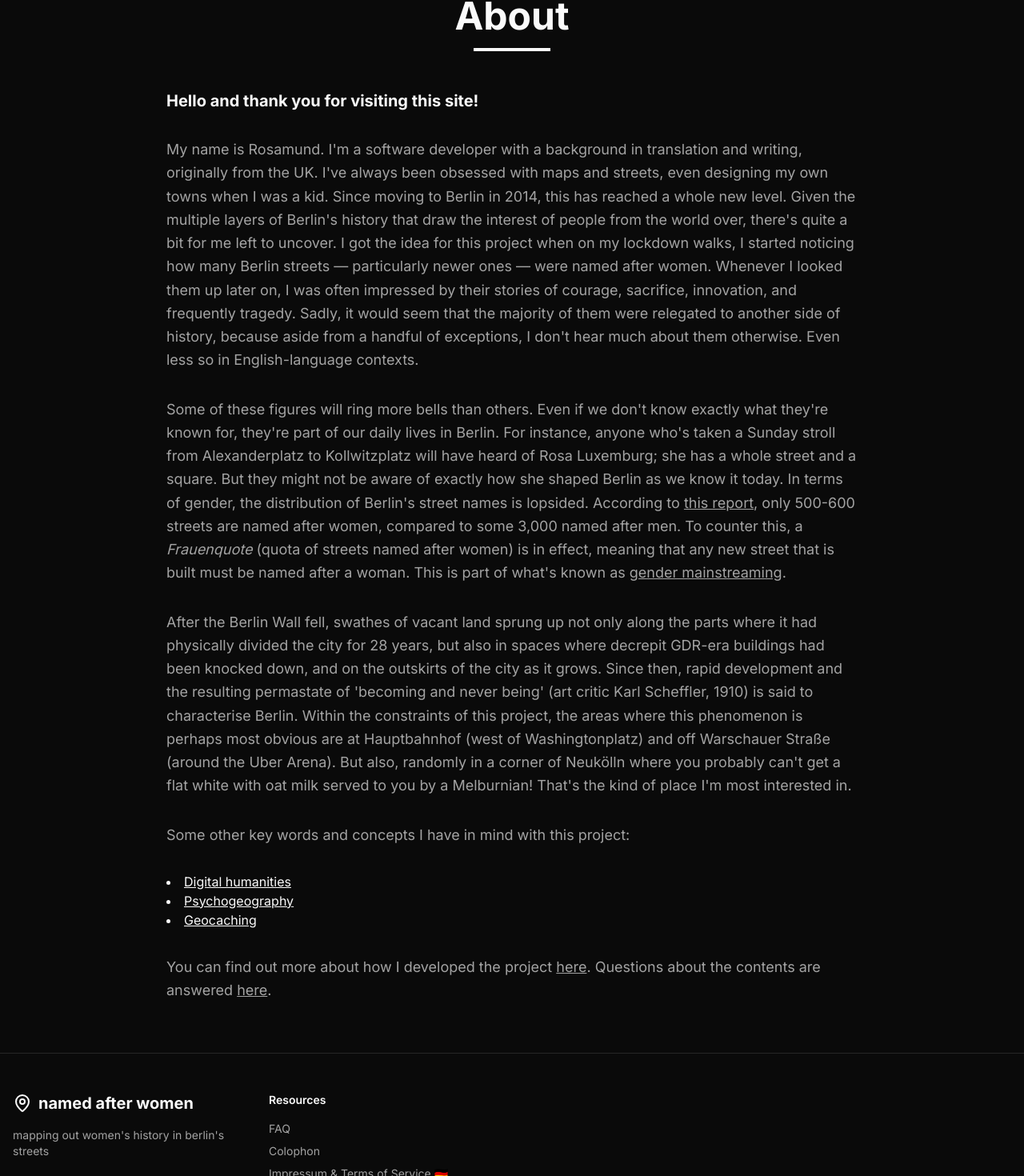
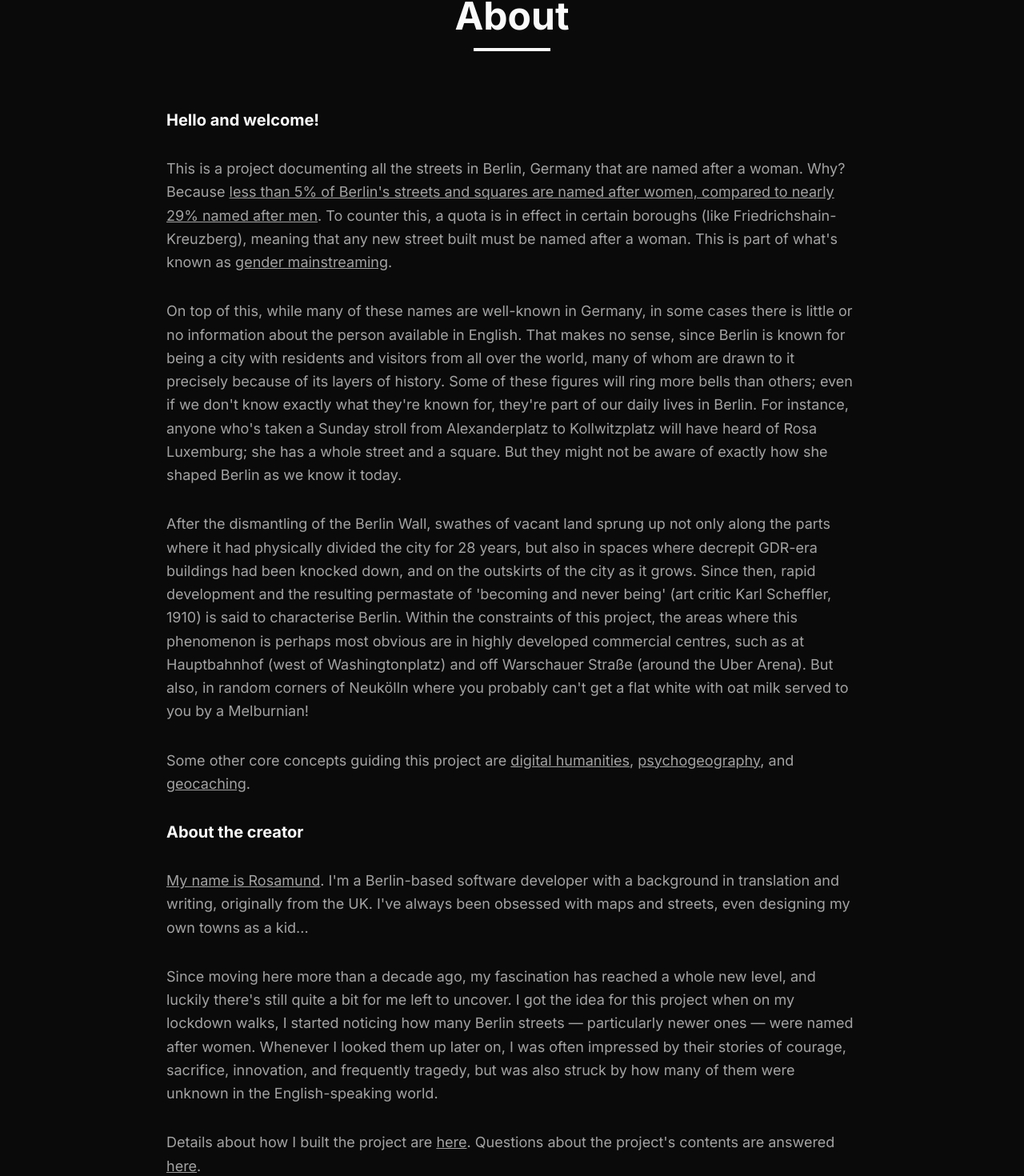
Before and after one commit to rosamundm/named-after-women, a Next.js app: page /about in a window 1280 px wide. Shown: the part 133-1603 px from the top of the page at 80% size. Built offline with nearby package versions, Linux system fonts and the light colour scheme.

Commit message:
Update about and colophon pages

```diff
--- a/app/about/page.tsx
+++ b/app/about/page.tsx
@@ -11,96 +11,102 @@ const AboutPage: FC = () => {
           <div className="w-24 h-1 bg-primary mx-auto"></div>
         </header>
 
-        <main className="space-y-8">
+
+        <main className="space-y-8 pt-6">
           <h2 className="text-xl font-bold mb-4">
-            Hello and thank you for visiting this site!
+            Hello and welcome!
           </h2>
           <p className="text-lg text-muted-foreground leading-relaxed">
-            My name is Rosamund. I'm a software developer with a background in
-            translation and writing, originally from the UK. I've always been
-            obsessed with maps and streets, even designing my own towns when I
-            was a kid. Since moving to Berlin in 2014, this has reached a whole
-            new level. Given the multiple layers of Berlin's history that draw
-            the interest of people from the world over, there's quite a bit for
-            me left to uncover. I got the idea for this project when on my
-            lockdown walks, I started noticing how many Berlin streets —
-            particularly newer ones — were named after women. Whenever I looked
-            them up later on, I was often impressed by their stories of courage,
-            sacrifice, innovation, and frequently tragedy. Sadly, it would seem
-            that the majority of them were relegated to another side of history,
-            because aside from a handful of exceptions, I don't hear much about
-            them otherwise. Even less so in English-language contexts.
-          </p>
-
-          <p className="text-lg text-muted-foreground leading-relaxed">
-            Some of these figures will ring more bells than others. Even if we
-            don't know exactly what they're known for, they're part of our daily
-            lives in Berlin. For instance, anyone who's taken a Sunday stroll
-            from Alexanderplatz to Kollwitzplatz will have heard of Rosa
-            Luxemburg; she has a whole street and a square. But they might not
-            be aware of exactly how she shaped Berlin as we know it today. In
-            terms of gender, the distribution of Berlin's street names is
-            lopsided. According to{' '}
-            <a href="https://web.archive.org/web/20210723104659/https://www.rbb24.de/panorama/beitrag/2020/10/gendergerechte-stadtplanung-gender-mainstreaming-berlin.html">
-              <u>this report</u>
+            This is a project documenting all the streets in Berlin, Germany that
+            are named after a woman. Why? Because {' '}
+            <a href="https://www.rbb24.de/panorama/beitrag/2025/05/berlin-strassen-plaetze-namen-frauen-maenner-bezirke.html">
+              <u>less than 5% of Berlin's streets and squares are named after women,
+            compared to nearly 29% named after men</u>
             </a>
-            , only 500-600 streets are named after women, compared to some 3,000
-            named after men. To counter this, a <em>Frauenquote</em> (quota of
-            streets named after women) is in effect, meaning that any new street
-            that is built must be named after a woman. This is part of what's
+            . To counter this, a quota is in effect in certain boroughs (like Friedrichshain-Kreuzberg),
+            meaning that any new street built must be named after a woman. This is part of what's
             known as{' '}
             <a href="https://en.wikipedia.org/wiki/Gender_mainstreaming">
               <u>gender mainstreaming</u>
             </a>
             .
           </p>
+
           <p className="text-lg text-muted-foreground leading-relaxed">
-            After the Berlin Wall fell, swathes of vacant land sprung up not
+            On top of this, while many of these names are well-known in Germany,
+            in some cases there is little or no information about the person available in English.
+            That makes no sense, since Berlin is known for being a city with residents
+            and visitors from all over the world, many of whom are drawn to it precisely
+            because of its layers of history.
+
+            Some of these figures will ring more bells than others; even if we
+            don't know exactly what they're known for, they're part of our daily
+            lives in Berlin. For instance, anyone who's taken a Sunday stroll
+            from Alexanderplatz to Kollwitzplatz will have heard of Rosa
+            Luxemburg; she has a whole street and a square. But they might not
+            be aware of exactly how she shaped Berlin as we know it today.
+          </p>
+          <p className="text-lg text-muted-foreground leading-relaxed">
+            After the dismantling of the Berlin Wall, swathes of vacant land sprung up not
             only along the parts where it had physically divided the city for 28
             years, but also in spaces where decrepit GDR-era buildings had been
             knocked down, and on the outskirts of the city as it grows. Since
             then, rapid development and the resulting permastate of 'becoming
             and never being' (art critic Karl Scheffler, 1910) is said to
             characterise Berlin. Within the constraints of this project, the
-            areas where this phenomenon is perhaps most obvious are at
-            Hauptbahnhof (west of Washingtonplatz) and off Warschauer Straße
-            (around the Uber Arena). But also, randomly in a corner of Neukölln
-            where you probably can't get a flat white with oat milk served to
-            you by a Melburnian! That's the kind of place I'm most interested
-            in.
+            areas where this phenomenon is perhaps most obvious are in highly developed
+            commercial centres, such as at Hauptbahnhof (west of Washingtonplatz)
+            and off Warschauer Straße (around the Uber Arena). But also, in random
+            corners of Neukölln where you probably can't get a flat white with oat milk
+            served to you by a Melburnian!
           </p>
 
           <p className="text-lg text-muted-foreground leading-relaxed">
-            Some other key words and concepts I have in mind with this project:
+            Some other core concepts guiding this project are{' '}
+              <a href="https://en.wikipedia.org/wiki/Digital_humanities">
+                <u>digital humanities</u>
+              </a>,{' '}
+              <a href="https://en.wikipedia.org/wiki/Psychogeography">
+                <u>psychogeography</u>
+              </a>, and{' '}
+              <a href="https://en.wikipedia.org/wiki/Geocaching">
+                <u>geocaching</u>
+              </a>.
           </p>
-          <ul className="list-disc list-inside">
-            <li>
-              <a href="https://en.wikipedia.org/wiki/Digital_humanities">
-                <u>Digital humanities</u>
-              </a>
-            </li>
-            <li>
-              <a href="https://en.wikipedia.org/wiki/Psychogeography">
-                <u>Psychogeography</u>
-              </a>
-            </li>
-            <li>
-              <a href="https://en.wikipedia.org/wiki/Geocaching">
-                <u>Geocaching</u>
-              </a>
-            </li>
-          </ul>
+
+          <h2 className="text-xl font-bold mb-4">
+            About the creator
+          </h2>
           <p className="text-lg text-muted-foreground leading-relaxed">
-            You can find out more about how I developed the project{' '}
+            <a href="https://www.rosamundmather.com/"><u>My name is Rosamund</u></a>.
+            I'm a Berlin-based software developer with a background in translation and
+            writing, originally from the UK. I've always been obsessed with maps and
+            streets, even designing my own towns as a kid...
+          </p>
+
+          <p className="text-lg text-muted-foreground leading-relaxed">
+            Since moving here more than a decade ago, my fascination
+            has reached a whole new level, and luckily there's still quite a bit for
+            me left to uncover. I got the idea for this project when on my
+            lockdown walks, I started noticing how many Berlin streets —
+            particularly newer ones — were named after women. Whenever I looked
+            them up later on, I was often impressed by their stories of courage,
+            sacrifice, innovation, and frequently tragedy, but was also struck by
+            how many of them were unknown in the English-speaking world.
+          </p>
+
+          <p className="text-lg text-muted-foreground leading-relaxed">
+            Details about how I built the project are{' '}
             <a href="/colophon">
               <u>here</u>
             </a>
-            . Questions about the contents are answered{' '}
+            . Questions about the project's contents are answered{' '}
             <a href="/faq">
               <u>here</u>
             </a>
             .
           </p>
+
         </main>
       </div>
     </div>
--- a/app/colophon/page.tsx
+++ b/app/colophon/page.tsx
@@ -90,11 +90,12 @@ const ColophonPage: FC = () => {
             Women.
           </p>
           <p className="text-lg text-muted-foreground leading-relaxed">
-            So in May 2025, I made the decision to turn the site static. This
-            involves some initial overhead, but it's a massive relief in terms
-            of cost, performance, maintainability, and security. It is a bit of
-            a shame to move the project away from my beloved Django, but there
-            are plenty of other opportunities to use it!
+            In May 2025, I made the decision to do a technical overhaul and
+            turn the site into a more static monorepo, which has been a relief in terms
+            of cost, performance, maintainability, and security.
+            The street data is now queried from a Supabase instance, and the site itself
+            is hosted on Vercel, both of which are in AWS EU-West-1 (long-term, I hope
+            to find an alternative solution).
           </p>
           <h2 className="text-xl font-bold mb-4">AI transparency note:</h2>
           <p className="text-lg text-muted-foreground leading-relaxed">
@@ -102,7 +103,7 @@ const ColophonPage: FC = () => {
             <a href="https://v0.dev/">
               <u>v0</u>
             </a>{' '}
-            to bootstrap the basic layout of the new site to save myself the
+            to bootstrap the basic layout of the 2025 site to save myself the
             headache of designing something to my specifications from scratch,
             enabling me to focus my energies on other aspects. I then made a
             whole lot of corrections and customisations to the code myself (e.g.
@@ -110,11 +111,10 @@ const ColophonPage: FC = () => {
             the previous site).
           </p>
           <p className="text-lg text-muted-foreground leading-relaxed">
-            My overall stance on generative AI remains staunchly critical, primarily for sociopolitical
-            and environmental reasons. Yet as someone earning a living as a developer, I've
-            accepted that I don't have the option of staying totally out of its way. What I can
-            do, however, is endeavour to keep it out of my own projects, where I have more freedom
-            to follow my personal ethics.
+            For a variety of reasons, my overall stance on generative AI remains staunchly critical.
+            At the same time, due to my employment as a developer, I don't currently have the option of
+            staying totally out of its way. What I can do, however, is take pains to keep it out of
+            my personal projects, where I have more freedom to adhere to my own ethics.
           </p>
         </main>
       </div>
```
Also changed, not shown: hooks/use-mobile.tsx (+4 -3 lines).
